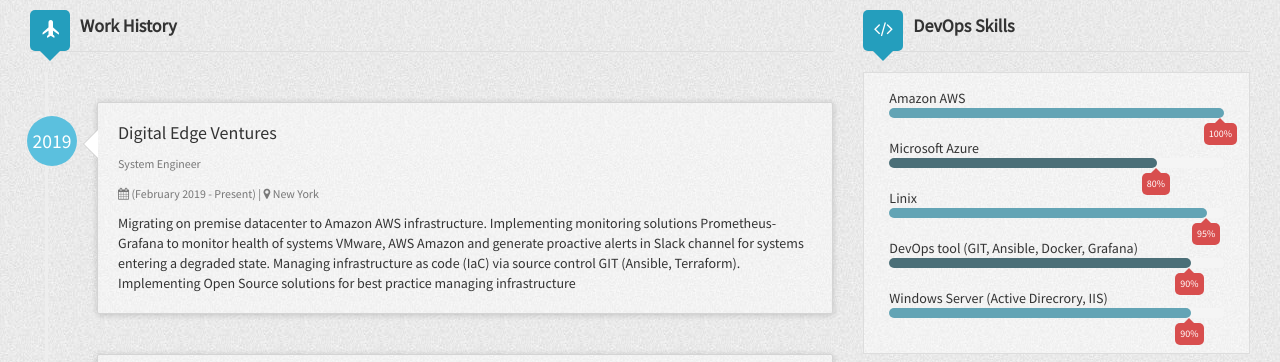
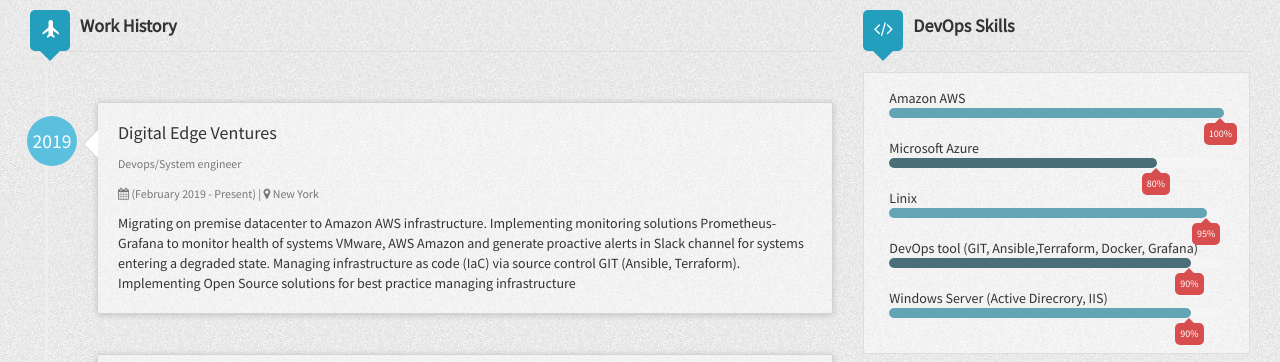
Before and after one commit to usbuyanov/resume, a Jekyll site: the page built from index.html, in a window 1280 px wide. Shown: the part 104-466 px from the top of the page. Built offline with Jekyll 4.4.1, drawn with Linux system fonts in a browser that asks for light colours; nearby versions of some CDN libraries.

Commit message:
change info

```diff
--- a/_config.yml
+++ b/_config.yml
@@ -15,7 +15,7 @@
 # Author settings
 author:
   name: Sergey Buyanov
-  title: Devops/System enginner
+  title: Devops/System engineer
   address: New york ,USA
   email: usbuyanov#gmail.com
 #  link: http://ddbullfrog.com
@@ -30,7 +30,7 @@
     - work1:
       company: Digital Edge Ventures
       location: New York
-      title: System Engineer
+      title: Devops/System engineer
       started: 2019
       duration: (February 2019  - Present)
       description: Migrating on premise datacenter to Amazon AWS infrastructure. Implementing monitoring solutions Prometheus- Grafana to monitor health of systems VMware, AWS Amazon and generate proactive alerts in Slack channel for systems entering a degraded state. Managing infrastructure as code (IaC) via source control GIT (Ansible, Terraform). Implementing Open Source solutions for best practice managing infrastructure
@@ -69,7 +69,7 @@
       name: Linix
       percentage: 95%
     - skill4:
-      name: DevOps tool (GIT, Ansible, Docker, Grafana)
+      name: DevOps tool (GIT, Ansible,Terraform, Docker, Grafana)
       percentage: 90%
     - skill5:
       name: Windows Server (Active Direcrory, IIS)
```
